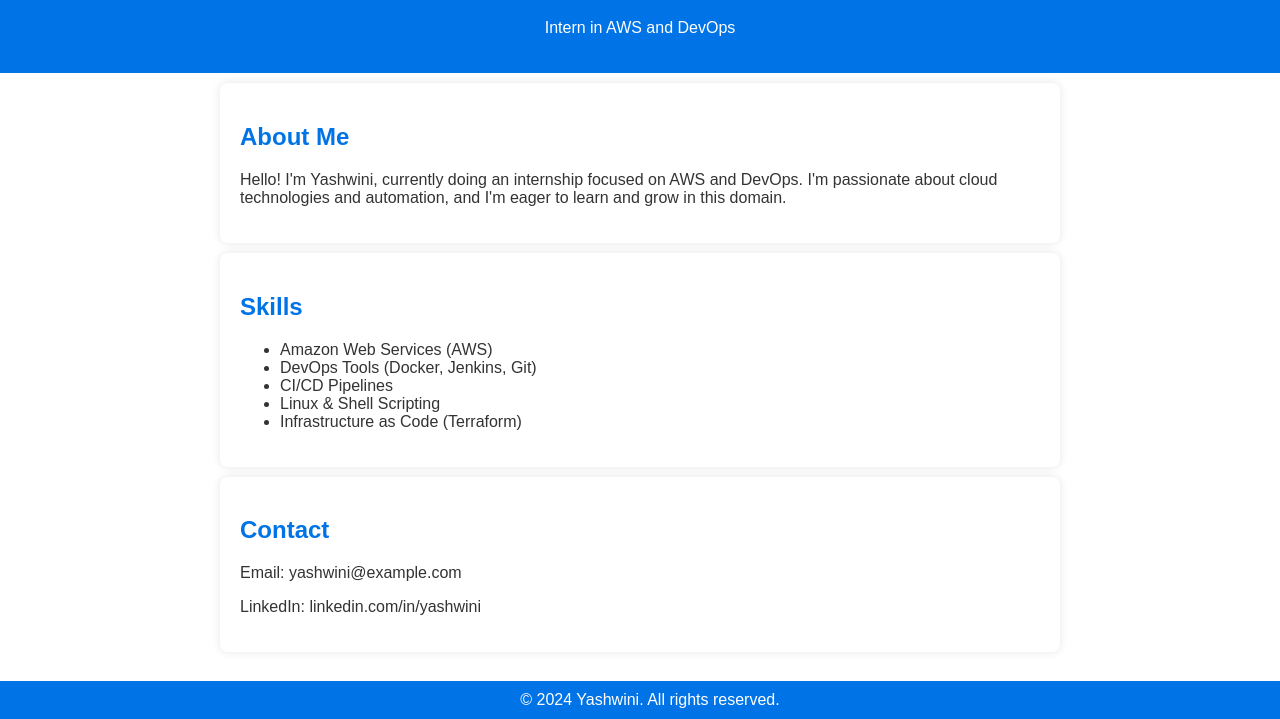
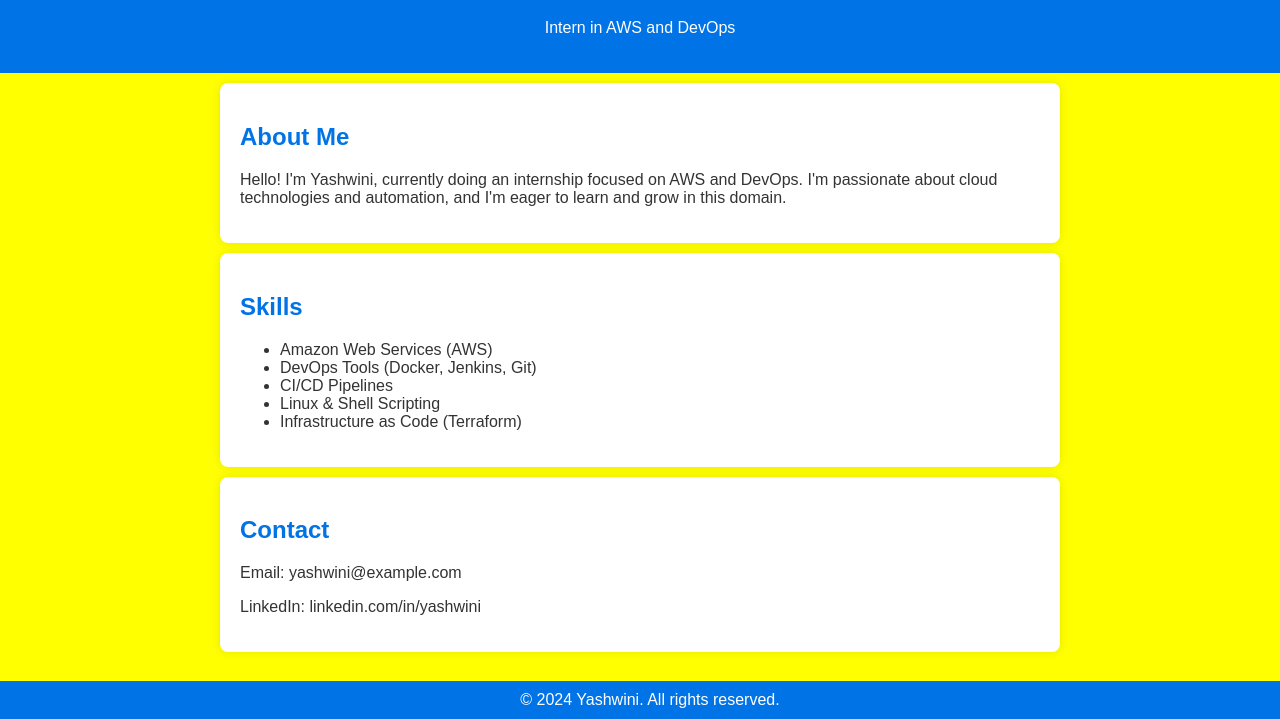
Before and after one commit to yashwini-reddy/AWS_USECASE_1, a plain HTML site: page index.html in a window 1280 px wide. Shown: the part 81-800 px from the top of the page. Drawn offline with Linux system fonts and the light colour scheme.

Commit message:
Update index.html

```diff
--- a/index.html
+++ b/index.html
@@ -8,7 +8,7 @@
             font-family: Arial, sans-serif;
             margin: 0;
             padding: 0;
-            background: FFFFE04;
+            background: yellow;
             color: #333;
         }
         header {
```
